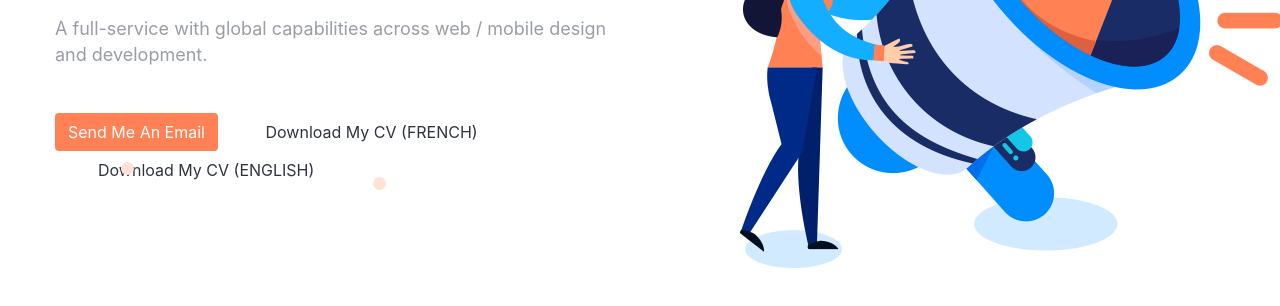
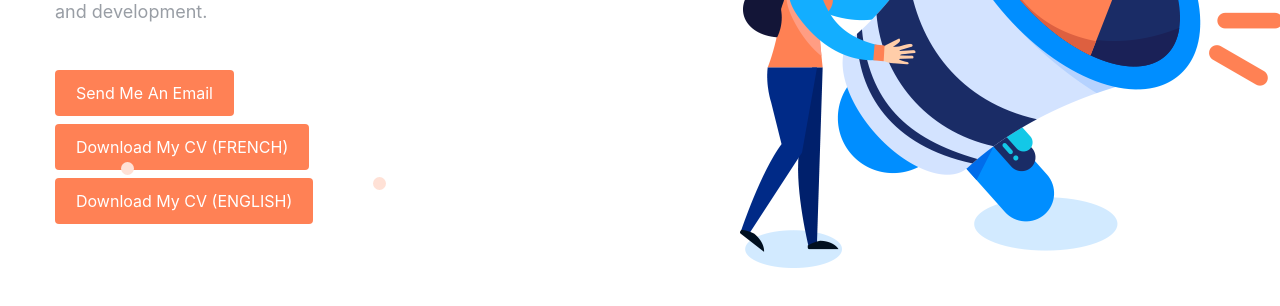
Before and after one commit to redabelca/reda-belca, a website with bundled scripts: page index.html in a window 1280 px wide. Shown: the part 682-988 px from the top of the page. Built offline with nearby package versions, Linux system fonts and the light colour scheme.

Commit message:
button fixes and pdf links

```diff
--- a/index.html
+++ b/index.html
@@ -96,9 +96,16 @@
                   <h2 data-animation="fadeInUp" data-delay=".4s">Hi, I Make Websites, Web Apps and Mobile Apps.</h2>
                   <p data-animation="fadeInUp" data-delay=".6s">A full-service with global capabilities across web / mobile design and development.</p>
                   <div class="slider-btn mt-45">
-                    <a href="mailto:redabelca96@gmail.com" class="btn">Send Me An Email</a>
-                    <a href="/cv_fr.pdf" class="btn transparent-btn">Download My CV (FRENCH)</a>
-                    <a href="/cv_en.pdf" class="btn transparent-btn">Download My CV (ENGLISH)</a>
+                    <style>
+                      .btn.reda-btn {
+                        display: table;
+                        margin-bottom: .5rem;
+                        padding: 10px 20px;
+                      }
+                    </style>
+                    <a href="mailto:redabelca96@gmail.com" class="btn reda-btn" tabindex="0">Send Me An Email</a>
+                    <a href="/cv/cv_fr.pdf" class="btn reda-btn" tabindex="0">Download My CV (FRENCH)</a>
+                    <a href="/cv/cv_en.pdf" class="btn reda-btn" tabindex="0">Download My CV (ENGLISH)</a>
                     <!-- <a href="https://www.youtube.com/watch?v=cA7dOKsd--I" class="btn transparent-btn popup-video" data-animation="fadeInRight" data-delay=".8s"><i class="fas fa-play"></i>Intro <a href="tel:00212602901663" class="btn" data-animation="fadeInLeft" data-delay=".8s">Whatsapp Us</a> -->
                   </div>
                 </div>
```
Also changed, not shown: 4 other files.
